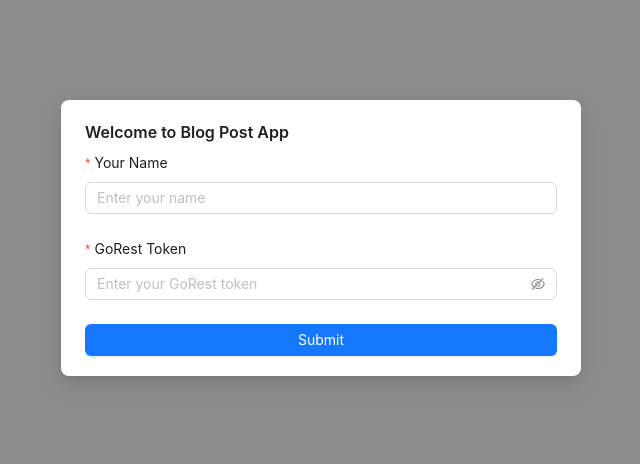
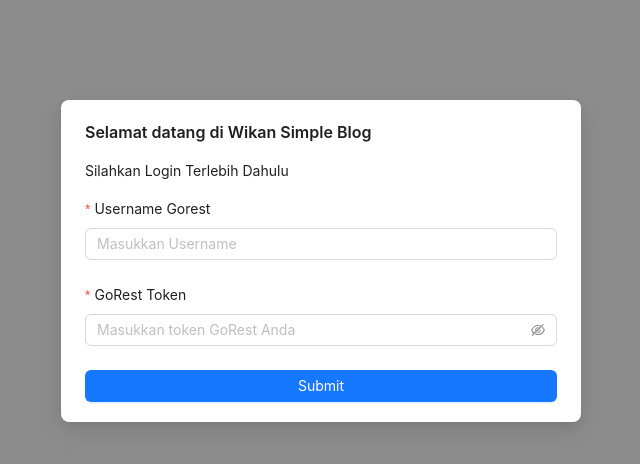
Before and after one commit to wikan04/Simpleblogapp, a Next.js app: page / in a window 1280 px wide. Shown: the top 464 px of the page, without its empty margins (319-959 px from the left). Built offline with nearby package versions, Linux system fonts and the light colour scheme.

Commit message:
perbaiki welcome page dan dialognya

```diff
--- a/components/WelcomeDialog.tsx
+++ b/components/WelcomeDialog.tsx
@@ -13,34 +13,35 @@
       .then(({ name, token }) => {
         // Kirim data login
         onLogin(token, name);
-        message.success(`Welcome, ${name}!`);
+        message.success(`Selamat Datang, ${name}!`);
       })
       .catch(() => {
-        message.error('Please provide valid inputs.');
+        message.error('Mohon Berikan Inputan yang Valid!');
       });
   };
 
   return (
     <Modal
-      title="Welcome to Blog Post App"
+      title="Selamat datang di Wikan Simple Blog"
       open
       footer={null}
       closable={false}
     >
+      <p className='my-4'>Silahkan Login Terlebih Dahulu</p>
       <Form form={form} layout="vertical">
         <Form.Item
-          label="Your Name"
+          label="Username Gorest"
           name="name"
-          rules={[{ required: true, message: 'Name is required!' }]}
+          rules={[{ required: true, message: 'Username Wajib Diisi!' }]}
         >
-          <Input placeholder="Enter your name" />
+          <Input placeholder="Masukkan Username" />
         </Form.Item>
         <Form.Item
           label="GoRest Token"
           name="token"
-          rules={[{ required: true, message: 'Token is required!' }]}
+          rules={[{ required: true, message: 'GoRest Token Wajib Diisi!' }]}
         >
-          <Input.Password placeholder="Enter your GoRest token" />
+          <Input.Password placeholder="Masukkan token GoRest Anda" />
         </Form.Item>
         <Button type="primary" onClick={handleSubmit} block>
           Submit
```
